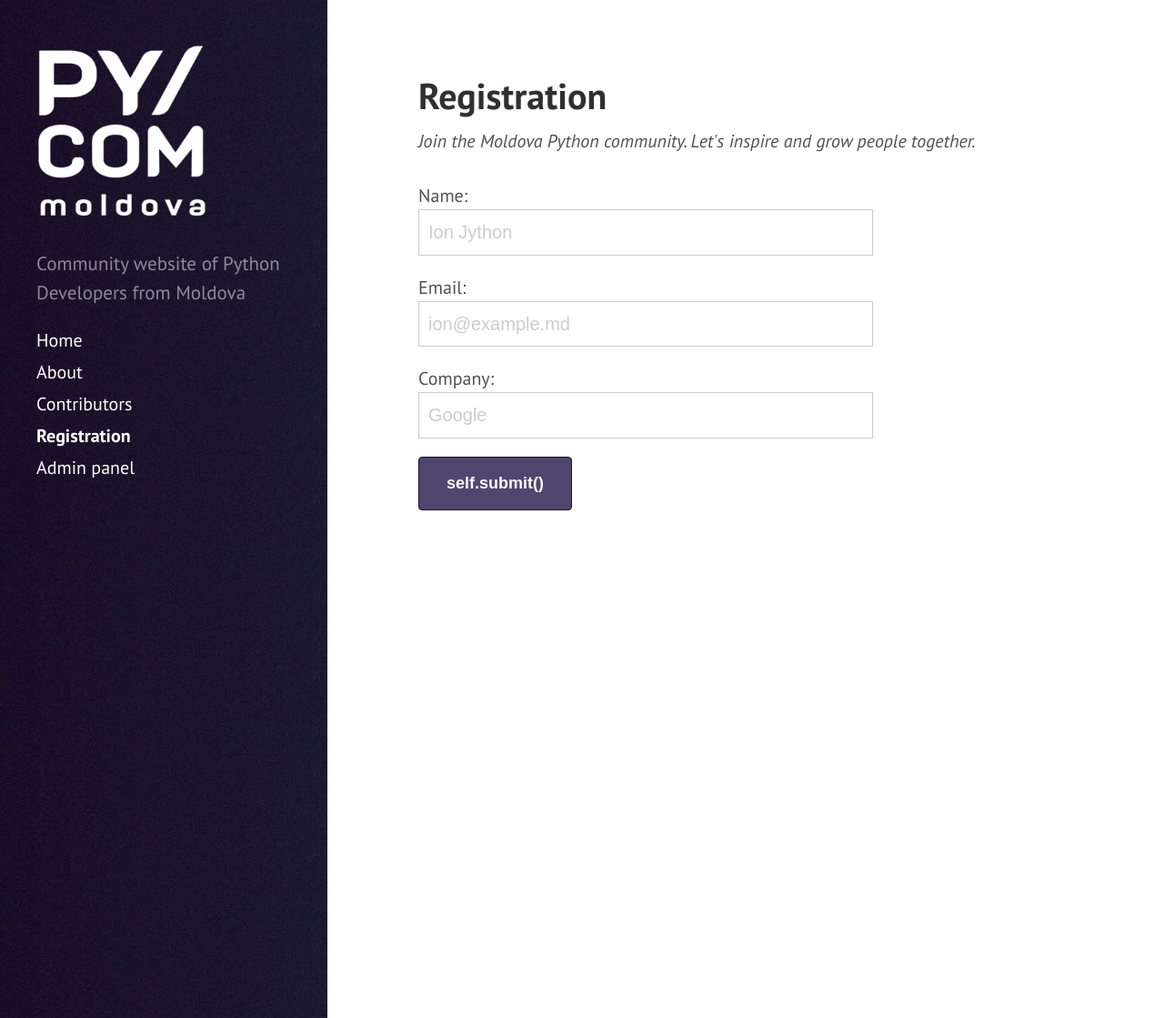
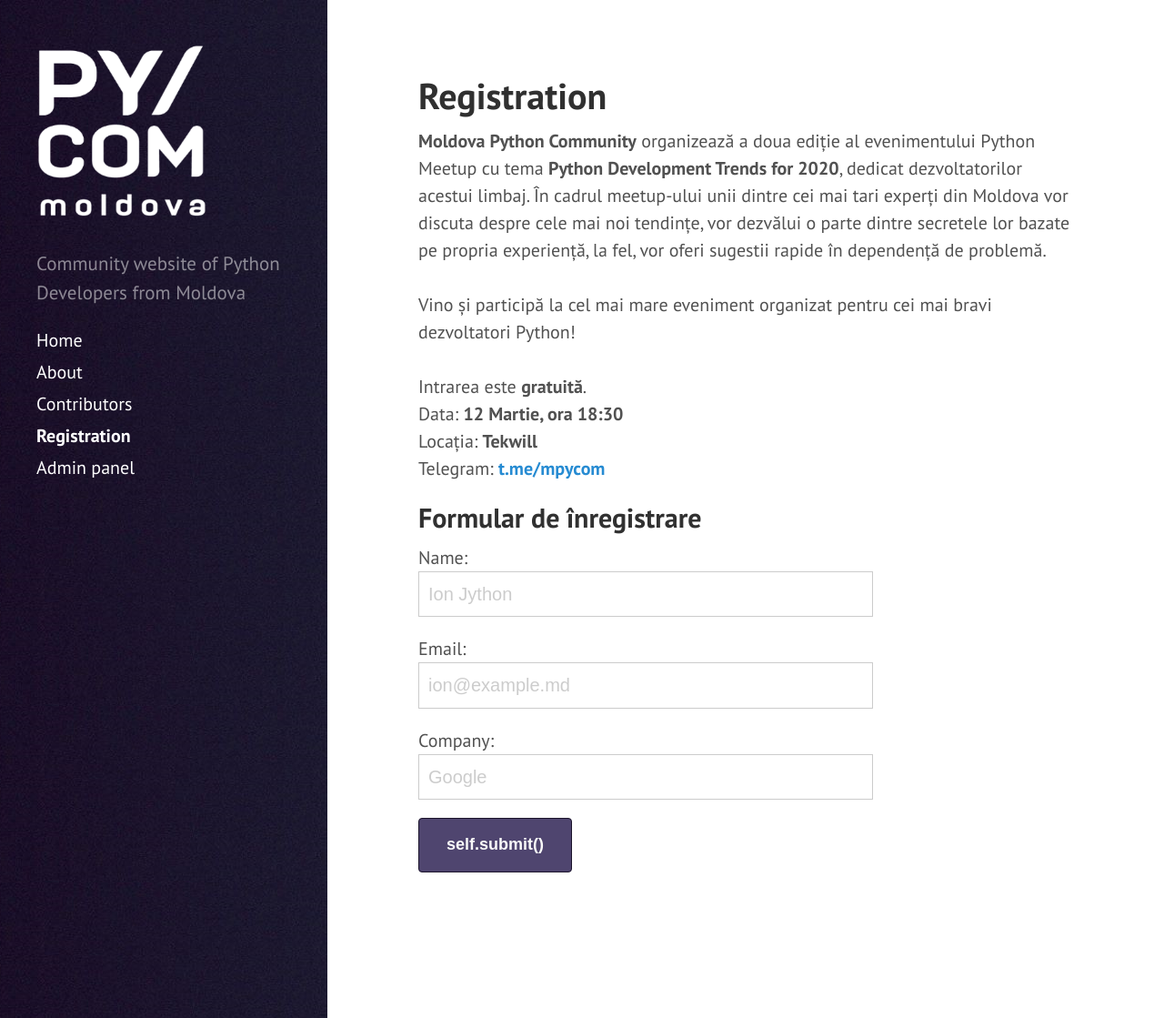
Before and after one commit to uoxiu/python-moldova, a Jekyll site: the page built from registration.html, in a window 1280 px wide and 1119 px high. Shown: the whole window at 91% size. Built offline with Jekyll 4.4.1, drawn with Linux system fonts in a browser that asks for light colours.

Commit message:
publish text for registration

```diff
--- a/registration.html
+++ b/registration.html
@@ -5,9 +5,19 @@ title: Registration
 
 <form action="#" method="post" id="speaker_form">
 
-    <i>Join the Moldova Python community. Let's inspire and grow people together.</i>
+    <b>Moldova Python Community</b> organizează a doua ediție al evenimentului Python Meetup cu tema <b>Python
+    Development Trends for 2020</b>, dedicat dezvoltatorilor acestui limbaj. În cadrul meetup-ului unii dintre cei mai tari experți din
+    Moldova vor discuta despre cele mai noi tendințe, vor dezvălui o parte dintre secretele lor bazate pe propria
+    experiență, la fel, vor oferi sugestii rapide în dependență de problemă.
+    <br><br>
+    Vino și participă la cel mai mare eveniment organizat pentru cei mai bravi dezvoltatori Python!
+    <br><br>
+    Intrarea este <b>gratuită</b>.<br>
+    Data: <b>12 Martie, ora 18:30</b><br>
+    Locația: <b>Tekwill</b><br>
+    Telegram: <b><a href="https://t.me/mpycom" target="_blank">t.me/mpycom</a></b>
     <br>
-    <br>
+    <h2>Formular de înregistrare</h2>
 
     Name:<br>
     <input class="form-field" id="name" type="text" name="name" placeholder="Ion Jython" required>
```
